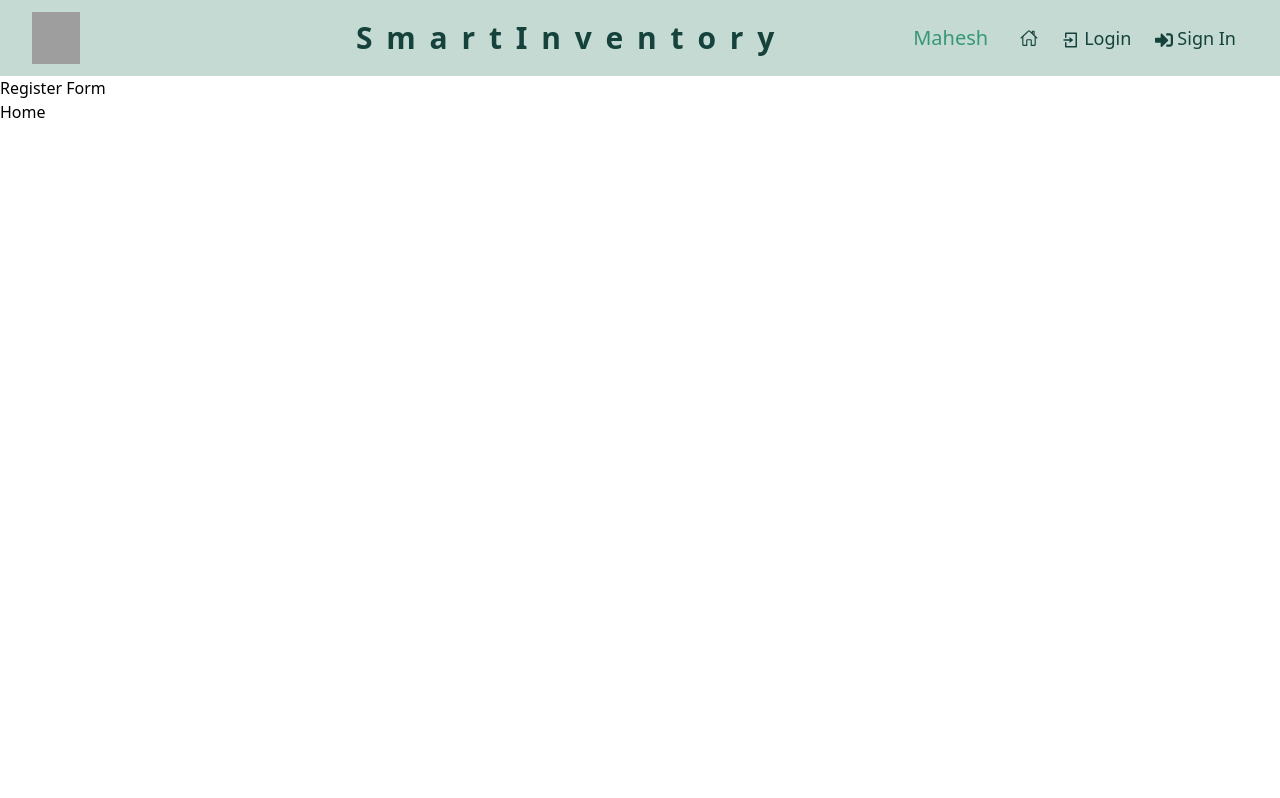
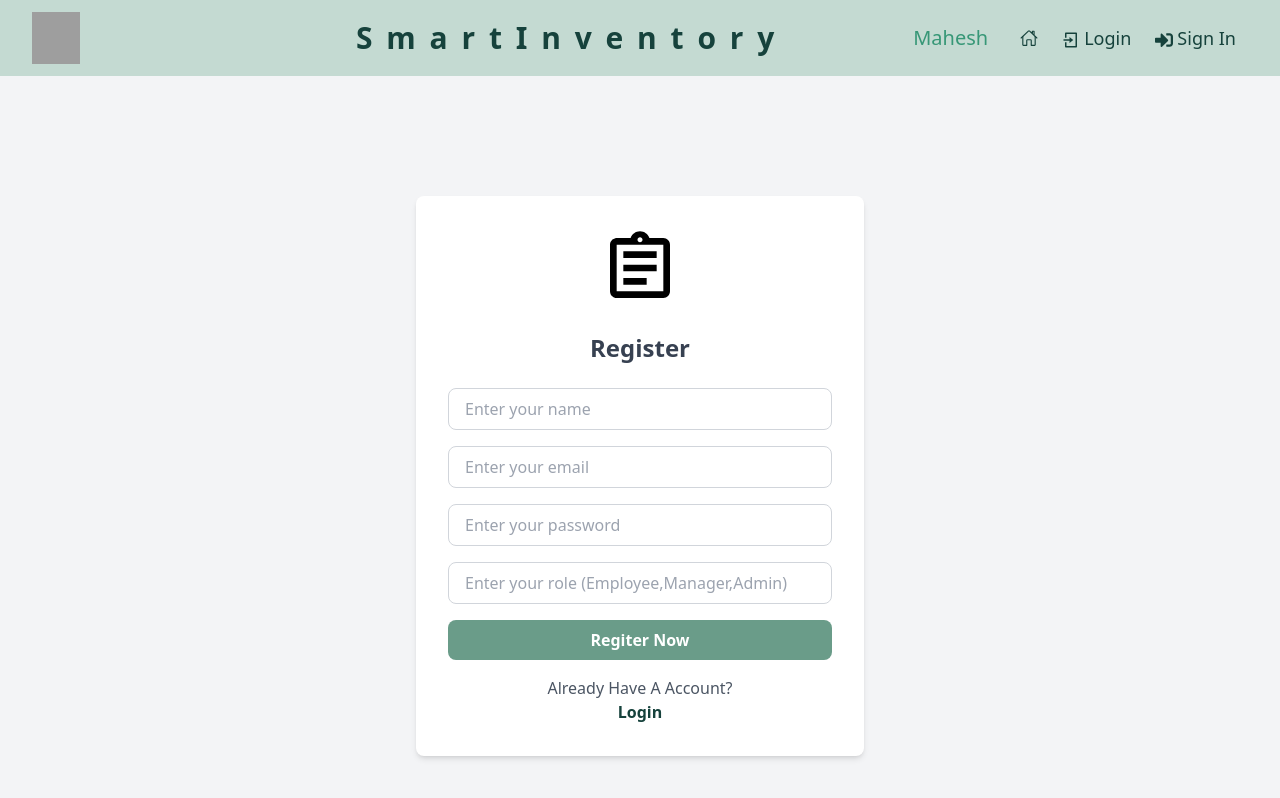
Before and after one commit to maheshpawar3819/MERN-Projects, a React (Vite) app in the folder Inventory/Client/Inventory/: page /register in a window 1280 px wide. Shown: the top 798 px of the page. Built offline with nearby package versions, Linux system fonts and the light colour scheme; grey boxes are pictures that could not be loaded.

Commit message:
add registeration form and connect with backend

```diff
--- a/Inventory/Client/Inventory/src/Components/Forms/Login.jsx
+++ b/Inventory/Client/Inventory/src/Components/Forms/Login.jsx
@@ -1,18 +1,59 @@
 import React from "react";
+import { SiSimplelogin } from "react-icons/si";
+import { Link } from "react-router-dom";
+
+
 
 const Login = () => {
   return (
-    <div>
-      <div>
-        <div>
-          <img src="" alt="" />
+    <div className="min-h-screen bg-gray-100 flex items-center justify-center">
+      <div className="w-full max-w-md p-8 space-y-6 bg-white rounded-lg shadow-md">
+        <div className="flex justify-center">
+          <SiSimplelogin className="size-20" />
         </div>
         <div>
-          <form action="">
-            <input type="email" placeholder="Enter your email" />
-            <input type="password" placeholder="Enter your password" />
-            <button>Login</button>
+          <h2 className="text-center text-2xl font-bold text-gray-700 mb-6">
+            Login to Your Account
+          </h2>
+          <form className="space-y-4">
+            <div>
+              <label htmlFor="email" className="sr-only">
+                Email
+              </label>
+              <input
+                type="email"
+                id="email"
+                placeholder="Enter your email"
+                className="w-full px-4 py-2 border rounded-lg focus:outline-none focus:ring-2 focus:[#16423C] border-gray-300"
+              />
+            </div>
+            <div>
+              <label htmlFor="password" className="sr-only">
+                Password
+              </label>
+              <input
+                type="password"
+                id="password"
+                placeholder="Enter your password"
+                className="w-full px-4 py-2 border rounded-lg focus:outline-none focus:ring-2 focus:[#16423C] border-gray-300"
+              />
+            </div>
+            <div>
+              <button
+                type="submit"
+                className="w-full py-2 px-4 bg-[#6A9C89] text-white font-semibold rounded-lg hover:bg-gray-600 focus:outline-none focus:ring-2 focus:ring-green-400"
+              >
+                Login
+              </button>
+            </div>
           </form>
+
+          <p className="text-center text-gray-600 mt-4">
+            Don't have an account?{" "}
+            <p className="text-[#16423C] font-semibold hover:underline">
+              <Link to={"/register"}>Sign up</Link>
+            </p>
+          </p>
         </div>
       </div>
     </div>
--- a/Inventory/Client/Inventory/src/Components/Forms/Register.jsx
+++ b/Inventory/Client/Inventory/src/Components/Forms/Register.jsx
@@ -1,11 +1,104 @@
-import React from 'react'
+import React, { useState } from "react";
+import { MdMarkEmailRead, MdOutlineAssignment } from "react-icons/md";
+import { Link } from "react-router-dom";
+import { useDispatch } from "react-redux";
+import { useNavigate } from "react-router-dom";
+import { register } from "../Store/authSlice";
 
 const Register = () => {
+  const [name, setName] = useState("");
+  const [email, setEmail] = useState("");
+  const [password, setPassword] = useState("");
+  const [role, setRole] = useState("");
+  const dispatch = useDispatch();
+  const navigate = useNavigate();
+
+  const handleSubmit = async (e) => {
+    e.preventDefault();
+    //sending data to store for request
+    await dispatch(register(name, email, password, role));
+    navigate("/login");
+  };
+
   return (
-    <div>
-      Register Form
+    <div className="min-h-screen bg-gray-100 flex items-center justify-center">
+      <div className="w-full max-w-md p-8 space-y-6 bg-white rounded-lg shadow-md">
+        <div className="flex justify-center">
+          <MdOutlineAssignment className="size-20" />
+        </div>
+        <div>
+          <h2 className="text-center text-2xl font-bold text-gray-700 mb-6">
+            Register
+          </h2>
+          <form className="space-y-4" onSubmit={handleSubmit}>
+            <div>
+              <label htmlFor="name" className="sr-only">
+                Name
+              </label>
+              <input
+                type="text"
+                value={name}
+                placeholder="Enter your name"
+                onChange={(e) => setName(e.target.value)}
+                className="w-full px-4 py-2 border rounded-lg focus:outline-none focus:ring-2 focus:[#16423C] border-gray-300"
+              />
+            </div>
+            <div>
+              <label htmlFor="email" className="sr-only">
+                Email
+              </label>
+              <input
+                type="email"
+                value={email}
+                onChange={(e) => setEmail(e.target.value)}
+                placeholder="Enter your email"
+                className="w-full px-4 py-2 border rounded-lg focus:outline-none focus:ring-2 focus:[#16423C] border-gray-300"
+              />
+            </div>
+            <div>
+              <label htmlFor="password" className="sr-only">
+                Password
+              </label>
+              <input
+                type="password"
+                value={password}
+                onChange={(e) => setPassword(e.target.value)}
+                placeholder="Enter your password"
+                className="w-full px-4 py-2 border rounded-lg focus:outline-none focus:ring-2 focus:[#16423C] border-gray-300"
+              />
+            </div>
+            <div>
+              <label htmlFor="role" className="sr-only">
+                Role
+              </label>
+              <input
+                type="text"
+                value={role}
+                onChange={(e) => setRole(e.target.value)}
+                placeholder="Enter your role (Employee,Manager,Admin)"
+                className="w-full px-4 py-2 border rounded-lg focus:outline-none focus:ring-2 focus:[#16423C] border-gray-300"
+              />
+            </div>
+            <div>
+              <button
+                type="submit"
+                className="w-full py-2 px-4 bg-[#6A9C89] text-white font-semibold rounded-lg hover:bg-gray-600 focus:outline-none focus:ring-2 focus:ring-green-400"
+              >
+                Regiter Now
+              </button>
+            </div>
+          </form>
+
+          <p className="text-center text-gray-600 mt-4">
+            Already Have A Account?{" "}
+            <p className="text-[#16423C] font-semibold hover:underline">
+              <Link to={"/login"}>Login</Link>
+            </p>
+          </p>
+        </div>
+      </div>
     </div>
-  )
-}
+  );
+};
 
-export default Register
+export default Register;
--- a/Inventory/Client/Inventory/src/Components/Home.jsx
+++ b/Inventory/Client/Inventory/src/Components/Home.jsx
@@ -7,7 +7,6 @@ const Home = () => {
     <div>
       <Header/>
       <Outlet/>
-      Home
     </div>
   )
 }
--- a/Inventory/Client/Inventory/src/Components/Store/authSlice.js
+++ b/Inventory/Client/Inventory/src/Components/Store/authSlice.js
@@ -29,7 +29,12 @@ export const login = (email, password) => async (dispatch) => {
 };
 
 export const register = (name, email, password, role) => async () => {
-  await axios.post("", { name, email, password, role });
+  await axios.post("http://localhost:8080/api/auth/register", {
+    name,
+    email,
+    password,
+    role,
+  });
 };
 
 export const logout = () => (dispatch) => {
```
